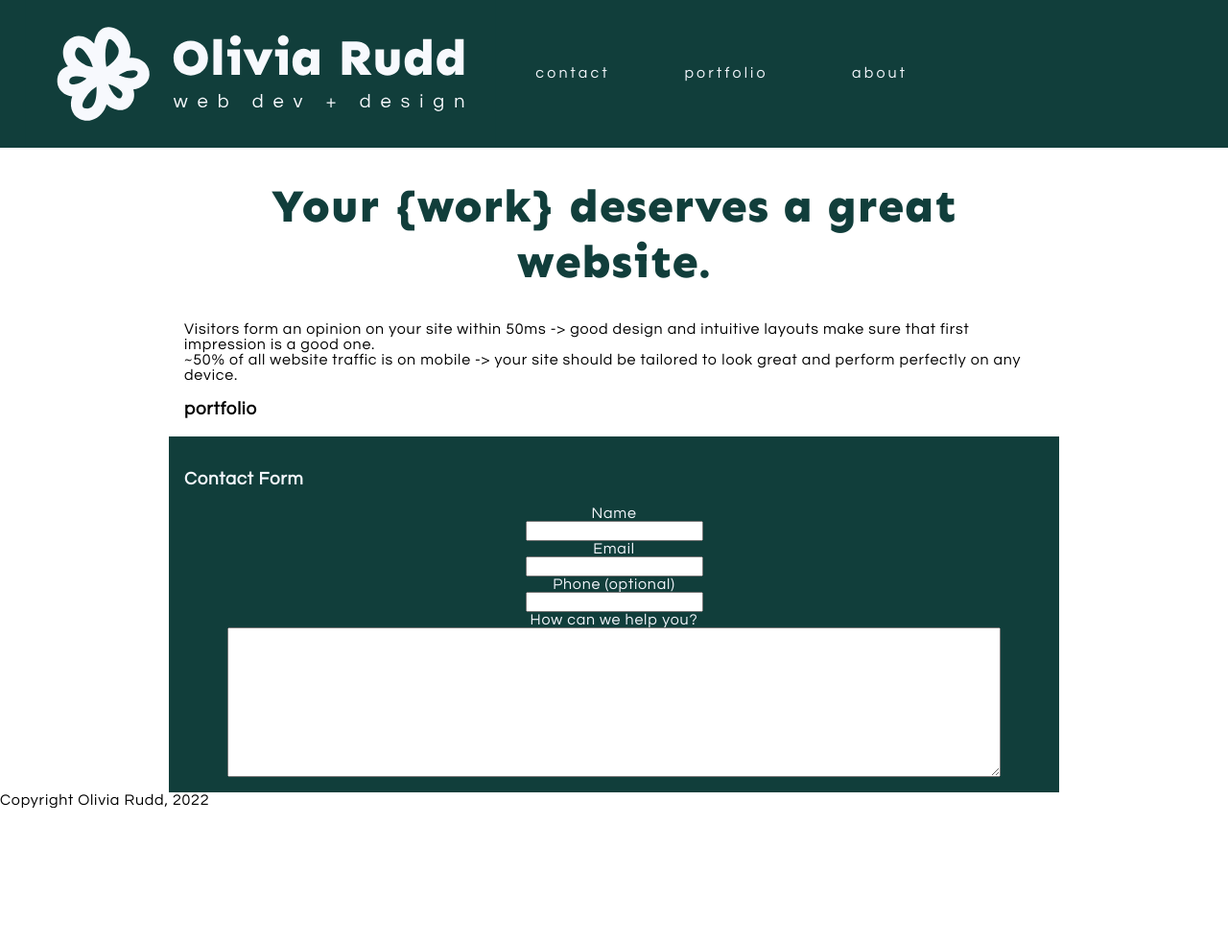
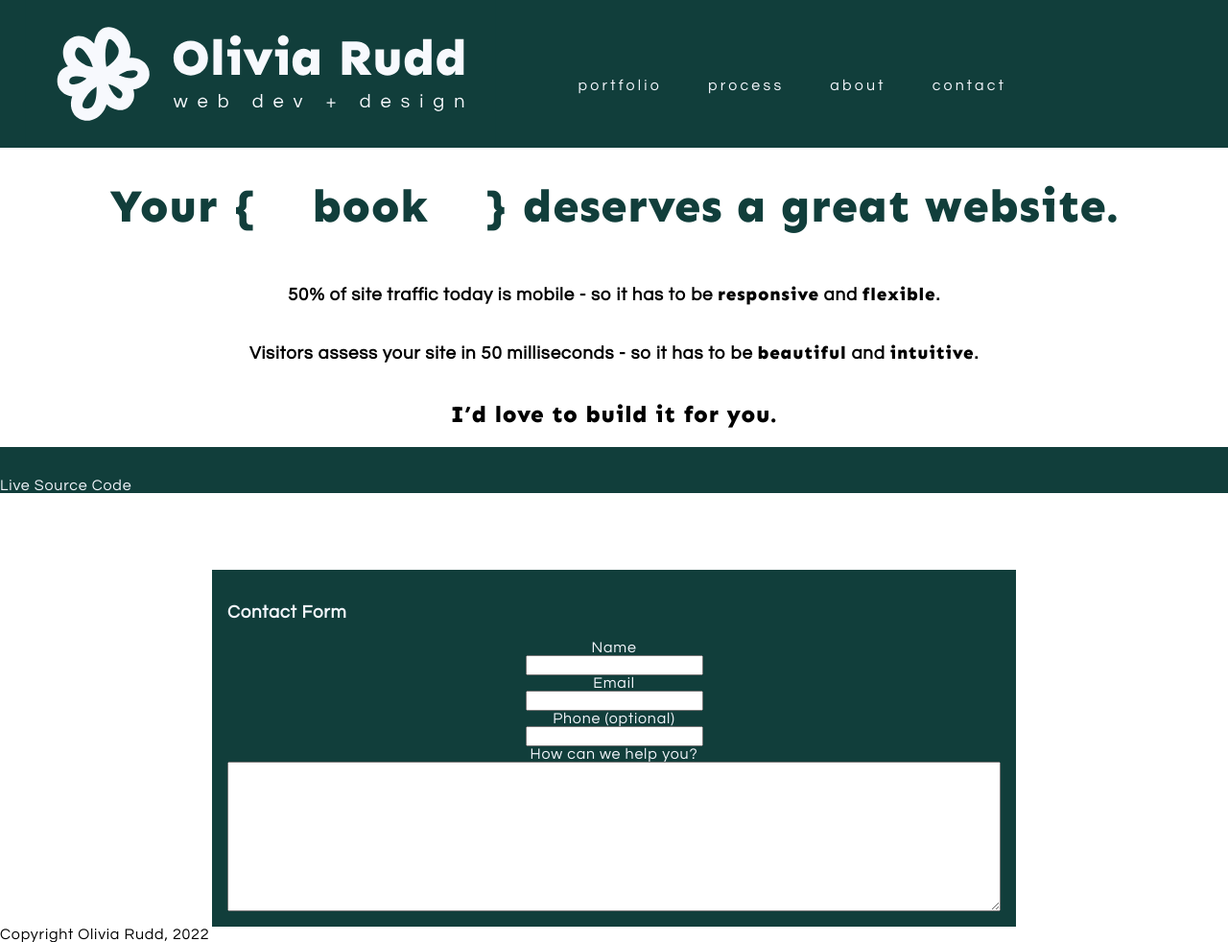
Before and after one commit to olivia-lilit/portfolio, a plain HTML site: page index.html in a window 1280 px wide. Shown: the whole page at 96% size. Before the commit the page ends 842 px from the top, so only its background shows below. Drawn offline with Linux system fonts and the light colour scheme.

```diff
--- a/index.html
+++ b/index.html
@@ -2,7 +2,7 @@
 <html lang="en">
 <head>
     <meta charset="UTF-8">
-    <meta http-equiv="X-UA-Compatible" content="IE=edge">
+    <meta http-equibv="X-UA-Compatible" content="IE=edge">
     <meta name="viewport" content="width=device-width, initial-scale=1.0">
     <link rel="stylesheet" href="normalize.css">
     <link rel="stylesheet" href="styles.css">
@@ -11,33 +11,47 @@
     <link href="https://fonts.googleapis.com/css2?family=Questrial&display=swap" rel="stylesheet">
     <link href="https://fonts.googleapis.com/css2?family=Sen:wght@400;700;800&display=swap" rel="stylesheet">
     <script defer src="scripts.js"></script>
-    <title>Studio Lilit</title>
+    <script defer src="subject-flipper.js"></script>
+    <title>Olivia Rudd</title>
 </head>
 <body>
     <header class="flex">
         <img class="header-logo" src= "assets/main-logo.svg" alt="Studio Lilit: Web Dev and Design">
         <nav>
             <ul class="flex">
-                <li class="flex"><a href="#contact-form" id="contactButton" >contact</a></li>
-                <li class="flex"><a href="#" id="portfolioButton">portfolio</a></li>
-                <li class="flex"><a href="#">about</a></li>
+                <li><a href="">portfolio</a></li>
+                <li><a href="">process</a></li>
+                <li><a href="">about</a></li>
+                <li><a href="">contact</a></li>
             </ul>
         </nav>
     </header>
 
     <main class="flex">
-        <h1>Your {<span id="siteUse">work</span>} deserves a great website.</h1>
+        <h1>Your {<span id="siteUse" class = "text fade art"></span>} deserves a great website.</h1>
 
-        <ul>
-            <li>Visitors form an opinion on your site within 50ms ->  good design and intuitive layouts make sure that first impression is a good one.
-            </li>
-            <li>~50% of all website traffic is on mobile -> your site should be tailored to look great and perform perfectly on any device.
-            </li>
-        </ul>
+        <div class="flex selling">
+            <h3>50% of site traffic today is mobile - so it has to be <span class="emphasized">responsive</span> and <span class="emphasized">flexible</span>.</h3>
+            <h3>Visitors assess your site in 50 milliseconds - so it has to be <span class="emphasized">beautiful</span> and <span class="emphasized">intuitive</span>.</h3>
+            <h2 class="emphasized">I’d love to build it for you. </h2>
+        </div>
+        <section id="portfolio" class="flex green-section">
+            <div class="project">
+                <img src="" alt="" class="project-image">
+                <div class="project-overlay on-hover"</div>
+                <p class="project-overlay on-hover"></p>
+                <span class="project-title"></span>
+                <div>
+                    <a href="">Live</a>
+                    <a href="">Source Code</a>
+                </div>
+            </div>
 
-        <section>
-            <h3>portfolio</h3>
         </section>
+
+        <section id="process"></section>
+
+        <section id="about" class="green-section"></section>
 
         <section id="contact">
             <h3>Contact Form</h3>
--- a/styles.css
+++ b/styles.css
@@ -23,6 +23,15 @@ h1 {
     text-decoration: 3px line-through;
 }
 
+.emphasized {
+    font-family: "Sen", monospace;
+    font-weight: 900;
+}
+
+.green-section {
+    background-color: var(--logo-green,green);
+    color: var(--logo-white);
+}
 /* component styling */
 /* header */
 .header-logo {
@@ -32,20 +41,24 @@ h1 {
 header {
     background-color: var(--logo-green);
     justify-content: flex-start;
+    gap: 5%;
     align-items: center;
     padding: 0 2%;
 }
+
+header img {
+flex-shrink: none;
+}
 /* nav */
 nav {
-    justify-content: space-evenly;
     padding: 1.5rem 0;
+    padding-top: 3rem;
+    width: 40%;
 }
 
 nav li {
-    justify-content: center;
-    align-items: center;
-    width: 10rem;
-
+    width: auto;
+    padding: 0 1rem;
 }
 nav a {
     font-size: 1rem;
@@ -70,20 +83,30 @@ main {
     align-items: center;
 }
 
-main>* {
-    width: 70vw;
+#siteUse{
+    display: inline-block;
+    width: 15rem;
 }
-
 h1 {
     color: var(--logo-green);
     font-size: 3rem;
     text-align: center;
     font-family: "Sen", monospace;
     font-weight: 800;
-    /* border-bottom: 3px solid; */
 }
 
-h2 {
+div.selling {
+    flex-direction: column;
+    align-items: center;
+}
+
+#portfolio {
+    width: 100%;
+}
+
+#process {
+    width: 100%;
+    min-height: 5rem;
 }
 
 /* contact form */
@@ -100,3 +123,45 @@ h2 {
     width: 50rem;
     resize: both;
 }
+
+/* .bakery, .art {
+    display: inline-block;
+    width: min-content;
+    transition: all 1s;
+}
+.bakery::after {
+    content: "bakery";
+    background-color: fuchsia;
+    transition: content 1s;
+
+} */
+
+/* .art::after {
+    content: "art";
+    background-color: blue;
+    transition: content 1s;
+} */
+
+
+
+/* ANIMATION */
+/*
+ * By default we mark text with 0 opacity and
+ * transition here is used for leaving state
+ */
+/* .text {
+    margin-bottom: 20px;
+    font-size: 20px;
+    font-weight: 700;
+    opacity: 0;
+    transition: opacity 225ms cubic-bezier(0.25, 0.46, 0.45, 0.94);
+  } */
+
+  /*
+   * This class is for fade in effect which remains
+   * even after transiton is over
+   */
+  /* .fade {
+    opacity: 1;
+    transition: opacity 300ms cubic-bezier(0.55, 0.085, 0.68, 0.53);
+  } */
--- /dev/null
+++ b/subject-flipper.js
@@ -0,0 +1,57 @@
+// function to run constantly, changing the word in site use span
+let intervalId;
+let i=0;
+const target = document.querySelector("#siteUse");
+
+changeContinuously();
+changeWord();
+
+function changeContinuously() {
+intervalId = setInterval(changeWord, 2000);
+}
+
+
+// function changeWord(){
+//     let classes = ["bakery", "art"];
+//     if (i === classes.length - 1) {i = 0;}
+//     else {i = i + 1;}
+//     target.classList.toggle(classes[0])
+//     target.classList.toggle(classes[1])
+//     console.log(target.classList)
+// }
+
+function changeWord(){
+    let words = [" cake ", " work ", " art ", " book ", " idea "];
+
+    if (i === words.length - 1) {i = 0;}
+    else {i = i + 1;}
+
+    target.textContent = words[i];
+
+}
+
+
+// function toggleTransition() {
+//     // removing any previous listener and
+//     // adding an click event listerner on button to
+//     // trigger toggleTransition method
+//     target.removeEventListener("transitionend", onTransitionEnd);
+//     target.addEventListener("transitionend", onTransitionEnd);
+//     // removing the class for leave state
+//     target.classList.remove("fade");
+//   }
+
+//   function onTransitionEnd() {
+//     // removing the listener again so that it is triggered only once
+//     target.removeEventListener("transitionend", onTransitionEnd);
+
+//     // Finding the content and adding class again
+//     const content = $text2.textContent === "Old Text" ? "New Text" : "Old Text";
+//     $text2.innerHTML = content;
+//     $text2.classList.add("fade");
+//   }
+
+//   $button2.addEventListener("click", toggleTransition);
+
+// //   toggleTransition should be whaat is run when there is a change
+// // ontransitionend is the resting state
```
Also changed, not shown: 3 other files.
